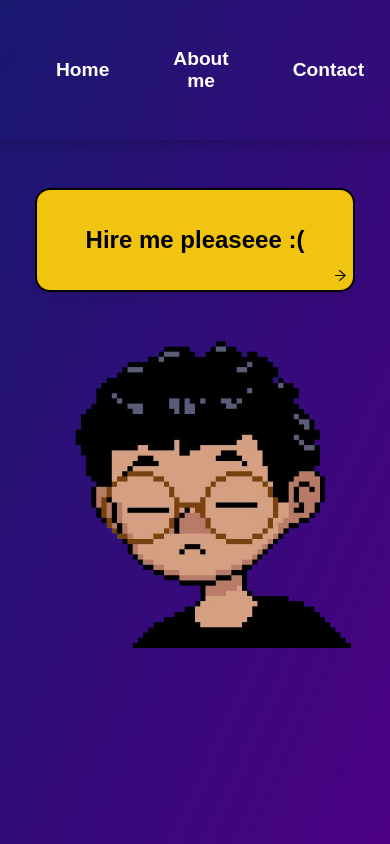
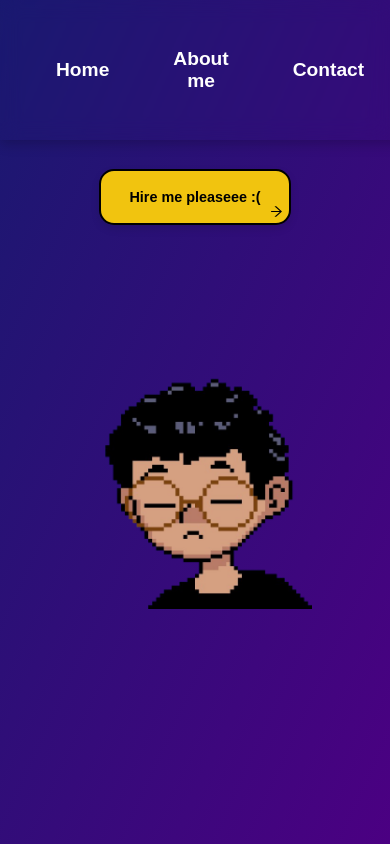
Before and after one commit to Tobias-Freire/TobiasPortfolio, a React (Create React App) app: page / in a window 390 px wide. Built offline with nearby package versions, Linux system fonts and the light colour scheme.

Commit message:
Página home mais responsiva

```diff
--- a/src/pages/Home.tsx
+++ b/src/pages/Home.tsx
@@ -1,11 +1,69 @@
-import { useState } from "react";
+import { useState, useEffect } from "react";
 import NavBar from "../components/NavBar";
 import { useNavigate } from "react-router-dom";
 import { AiOutlineArrowRight } from "react-icons/ai";
+import { CSSProperties } from "react";
+
+const getStyles = (isHovered: boolean, windowWidth: number) => {
+    return {
+        homeDiv: {
+            height: '100vh',
+            display: 'flex',
+            flexDirection: 'column',
+            background: 'linear-gradient(to bottom right, #191970, #4B0082)',
+            overflow: 'hidden',
+        } as CSSProperties,
+        characterDiv: {
+            flex: 1,
+            display: 'flex',
+            alignItems: 'center',
+            justifyContent: 'center',
+            position: 'relative',
+            margin: 0,
+            padding: 0,
+        } as CSSProperties,
+        characterImg: {
+            maxHeight: windowWidth < 768 ? '40vh' : '50vh',
+            maxWidth: windowWidth < 768 ? '60vw' : '50vw',
+        } as CSSProperties,
+        speechButton: {
+            position: 'absolute',
+            top: '2em',
+            left: '50%',
+            transform: isHovered ? 'translate(-50%, 0) scale(1.05)' : 'translate(-50%, 0)',
+            backgroundColor: isHovered ? '#ffcc00' : '#f1c40f',
+            padding: windowWidth < 480 ? '5px 10px' : windowWidth < 768 ? '6px 12px' : '8px 15px',
+            borderRadius: '15px',
+            color: '#000',
+            fontWeight: 'bold',
+            boxShadow: isHovered ? '0 6px 12px rgba(0, 0, 0, 0.2)' : '0 4px 8px rgba(0, 0, 0, 0.1)',
+            whiteSpace: 'nowrap',
+            display: 'flex',
+            alignItems: 'center',
+            justifyContent: 'center',
+            height: windowWidth < 480 ? '3.5rem' : windowWidth < 768 ? '4rem' : '5rem',
+            width: windowWidth < 480 ? '12rem' : windowWidth < 768 ? '14rem' : '18rem',
+            lineHeight: 'normal',
+            fontSize: windowWidth < 480 ? '0.9rem' : windowWidth < 768 ? '1rem' : '1.2rem',
+            border: isHovered ? '3px solid black' : '2px solid black',
+            transition: 'all 0.3s ease',
+        } as CSSProperties,
+        iconContainer: {
+            position: 'absolute',
+            bottom: '1px',
+            right: '5px',
+        } as CSSProperties,
+        icon: {
+            height: '15px',
+            width: 'auto',
+        } as CSSProperties,
+    };
+};
 
 function Home() {
     const [isHovered, setHovered] = useState(false);
     const [currentIndex, setCurrentIndex] = useState<number>(0);
+    const [windowWidth, setWindowWidth] = useState(window.innerWidth);
 
     const images = ['myIcon1.png', 'myIcon2.png', 'myIcon3.png'];
     const texts = [
@@ -15,6 +73,17 @@ function Home() {
     ];
 
     const navigate = useNavigate();
+
+    useEffect(() => {
+        const handleResize = () => {
+            setWindowWidth(window.innerWidth);
+        };
+
+        window.addEventListener('resize', handleResize);
+        return () => {
+            window.removeEventListener('resize', handleResize);
+        };
+    }, []);
 
     const handleClick = () => {
         setCurrentIndex((prevIndex) => (prevIndex + 1) % images.length);
@@ -28,59 +97,7 @@ function Home() {
         }
     };
 
-    const styles: { [key: string]: React.CSSProperties } = {
-        homeDiv: {
-            height: '100vh',
-            display: 'flex',
-            flexDirection: 'column',
-            background: 'linear-gradient(to bottom right, #191970, #4B0082)',
-            overflow: 'hidden',
-        },
-        characterDiv: {
-            flex: 1,
-            display: 'flex',
-            alignItems: 'center',
-            justifyContent: 'center',
-            position: 'relative',
-            margin: 0,
-            padding: 0,
-        },
-        characterImg: {
-            maxHeight: '80%',
-            maxWidth: '80%',
-        },
-        speechButton: {
-            position: 'absolute' as 'absolute',
-            top: '2em',
-            left: '50%',
-            transform: isHovered ? 'translate(-50%, 0) scale(1.05)' : 'translate(-50%, 0)',
-            backgroundColor: isHovered ? '#ffcc00' : '#f1c40f',
-            padding: '10px 20px',
-            borderRadius: '15px',
-            color: '#000',
-            fontWeight: 'bold' as 'bold',
-            boxShadow: isHovered ? '0 6px 12px rgba(0, 0, 0, 0.2)' : '0 4px 8px rgba(0, 0, 0, 0.1)',
-            whiteSpace: 'nowrap' as 'nowrap',
-            display: 'flex',
-            alignItems: 'center',
-            justifyContent: 'center',
-            height: '6.5rem',
-            width: '20rem',
-            lineHeight: 'normal',
-            fontSize: '1.5rem',
-            border: isHovered ? '3px solid black' : '2px solid black',
-            transition: 'all 0.3s ease',
-        },
-        iconContainer: {
-            position: 'absolute' as 'absolute',
-            bottom: '1px',
-            right: '5px',
-        },
-        icon: {
-            height: '15px',
-            width: 'auto',
-        },
-    };
+    const styles = getStyles(isHovered, windowWidth);
 
     return (
         <div className="Home" style={styles.homeDiv}>
```
